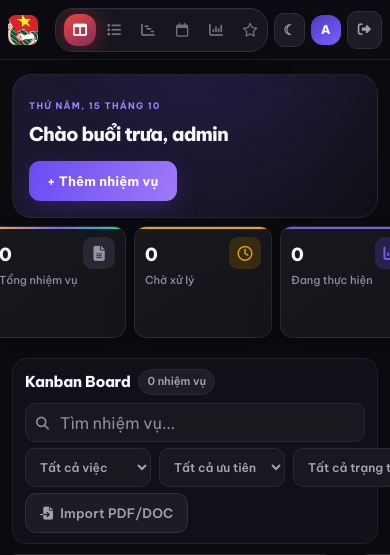
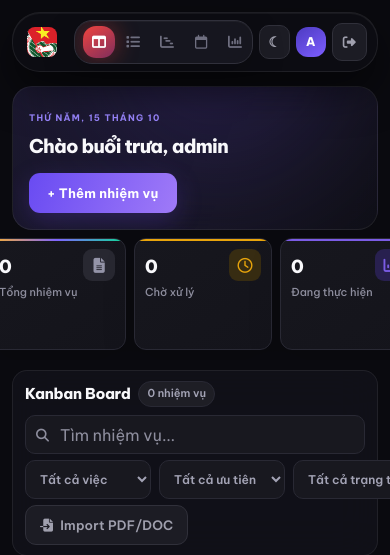
Before and after one commit to hidenononion/task-manager, a Flask app: page /dashboard in a window 390 px wide. Shown: the top 555 px of the page. Run offline with Flask 3, Linux system fonts and the light colour scheme; the visitor is signed in with stand-in values (Sample User, id 1); data comes from the database, SQL or seed files in the repository; data that the repository does not hold is empty; some libraries are stand-ins or nearby versions.

Commit message:
style: dark topbar floating pill like light theme (image 2)

```diff
--- a/static/css/style.css
+++ b/static/css/style.css
@@ -1255,18 +1255,22 @@ a:hover {
 /* ===== GLOW NAV (Top bar) ===== */
 .glow-nav {
     position: sticky;
-    top: 0;
+    top: 16px;
     z-index: 9;
     display: flex;
     align-items: center;
     justify-content: space-between;
     gap: 16px;
-    height: 74px;
-    padding: 0 24px;
-    background: rgba(13, 13, 19, 0.82);
+    width: min(calc(100% - 48px), 1460px);
+    height: 72px;
+    margin: 20px auto 0;
+    padding: 0 18px 0 24px;
+    border: 1px solid rgba(255, 255, 255, 0.08);
+    border-radius: 36px;
+    background: rgba(13, 13, 19, 0.85);
+    box-shadow: inset 0 1px rgba(255, 255, 255, 0.05), 0 18px 42px rgba(0, 0, 0, 0.5);
     backdrop-filter: blur(18px);
     -webkit-backdrop-filter: blur(18px);
-    border-bottom: 1px solid rgba(255, 255, 255, 0.07);
 }
 
 .glow-brand {
@@ -2346,7 +2350,7 @@ select option {
 @media (max-width: 1100px) {
     .glow-nav {
         gap: 10px;
-        padding: 0 16px;
+        padding: 0 14px 0 18px;
     }
 
     .glow-brand .brand-tag {
@@ -2454,12 +2458,8 @@ select option {
     .glow-nav {
         flex-wrap: nowrap;
         gap: 6px;
+        width: calc(100% - 24px);
         height: 60px;
-        padding: 4px 8px;
-    }
-
-    [data-theme="light"] .glow-nav {
-        width: calc(100% - 24px);
         margin-top: 12px;
         top: 8px;
         padding: 4px 10px 4px 14px;
@@ -3054,13 +3054,7 @@ select option {
 }
 
 [data-theme="light"] .glow-nav {
-    width: min(calc(100% - 48px), 1460px);
-    height: 72px;
-    margin: 20px auto 0;
-    top: 16px;
-    padding: 0 18px 0 24px;
     border: 1px solid rgba(255, 255, 255, 0.54);
-    border-radius: 36px;
     background: rgba(235, 241, 255, 0.35);
     box-shadow: inset 1px 1px rgba(255, 255, 255, 0.75), 0 18px 42px rgba(77, 91, 164, 0.16);
     backdrop-filter: blur(22px);
```
